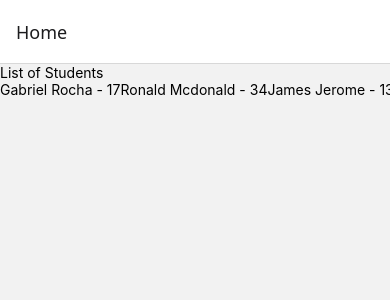
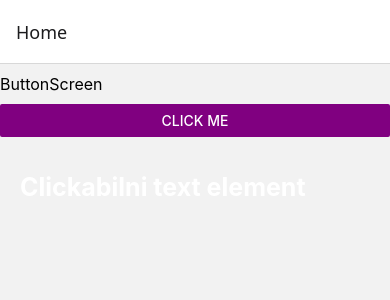
Before and after one commit to Kyle1000241/app-name, a React Native app: screen /Home in a window 390 px wide. Shown: the top 300 px of the page. Built offline with nearby package versions, Linux system fonts and the light colour scheme.

Commit message:
module 6

```diff
--- a/App.js
+++ b/App.js
@@ -5,7 +5,7 @@
 import MainScreen from "./screens/MainScreen";
 import ExerciseScreen from "./screens/ExerciseScreen";
 import ListScreen from "./screens/ListScreen";
-
+import ButtonScreen from "./screens/ButtonScreen";
 
 const Stack = createStackNavigator();
 
@@ -13,7 +13,7 @@
   return (
     <NavigationContainer>
       <Stack.Navigator>
-        <Stack.Screen name="Home" component={ListScreen}></Stack.Screen>
+        <Stack.Screen name="Home" component={ButtonScreen}></Stack.Screen>
       </Stack.Navigator>
     </NavigationContainer>
   );
--- /dev/null
+++ b/screens/ButtonScreen.js
@@ -0,0 +1,54 @@
+import React from "react";
+import {View, Text, StyleSheet, Button, TouchableOpacity} from "react-native";
+
+const ButtonScreen = () => {
+    let brojac=0;
+    let counter=0;
+    return(
+        <View>
+        <Text style = {styles.textStyle}>ButtonScreen</Text>
+        <Button
+        title="Click me"
+        color="purple"
+        onPress={()=>console.log("Dugme je kliknuto: ",brojac++)}
+        />
+
+        <TouchableOpacity
+        style={styles.touchableButton}
+         onPress={()=>console.log("TouchableOpacity kliknut: ",counter++)}>
+            <Text style={styles.btnText}>Clickabilni text element</Text>
+        </TouchableOpacity>
+
+
+        </View>
+    )
+
+}
+
+const styles = StyleSheet.create({
+    textStyle:{
+      textAlight: "center",
+    marginTop: 10,
+    fontSize: 16,
+    marginBottom:10
+    },
+    touchableButton:{
+        backgroundColorL:"purple",
+        marginVertical: 15,
+        borderRadius: 10,
+        marginHorizontal: 20,
+        paddingVertical: 20
+    },
+    btnText:{
+        color:"white",
+        textAlight:"center",
+        fontSize:25,
+        fontWeight:"bold"
+
+    }
+
+
+
+});
+
+export default ButtonScreen
```
